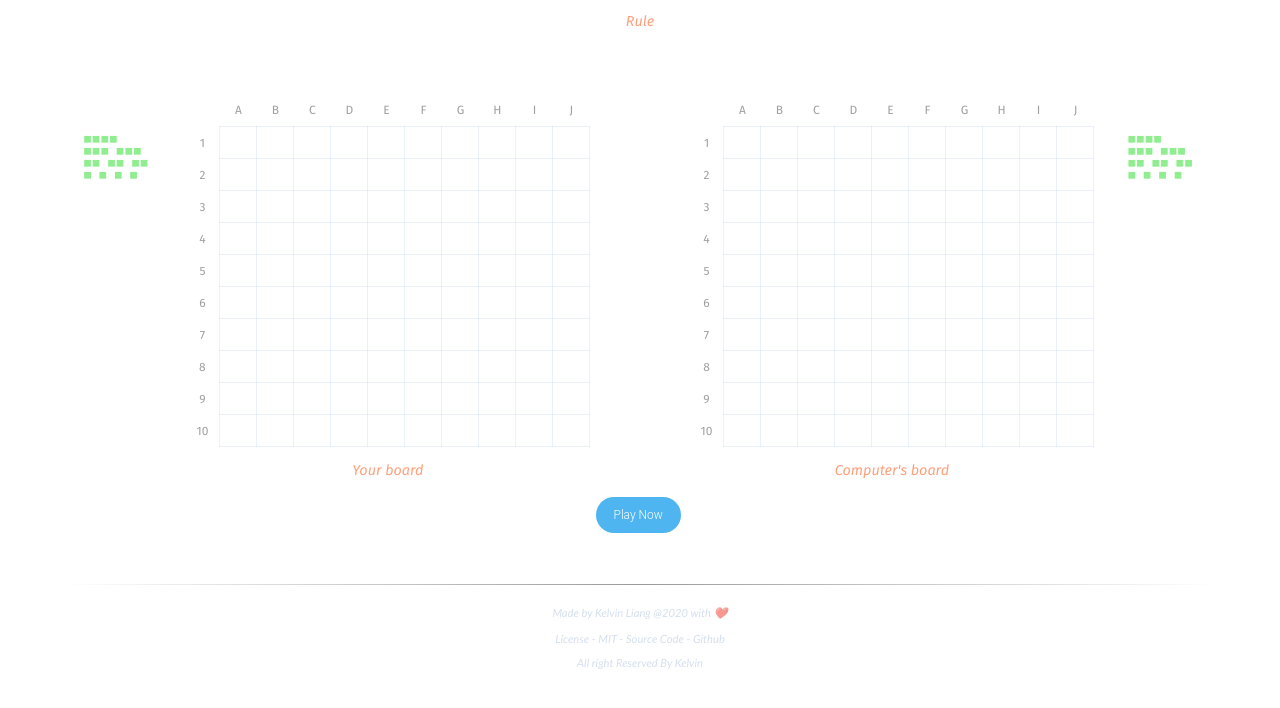
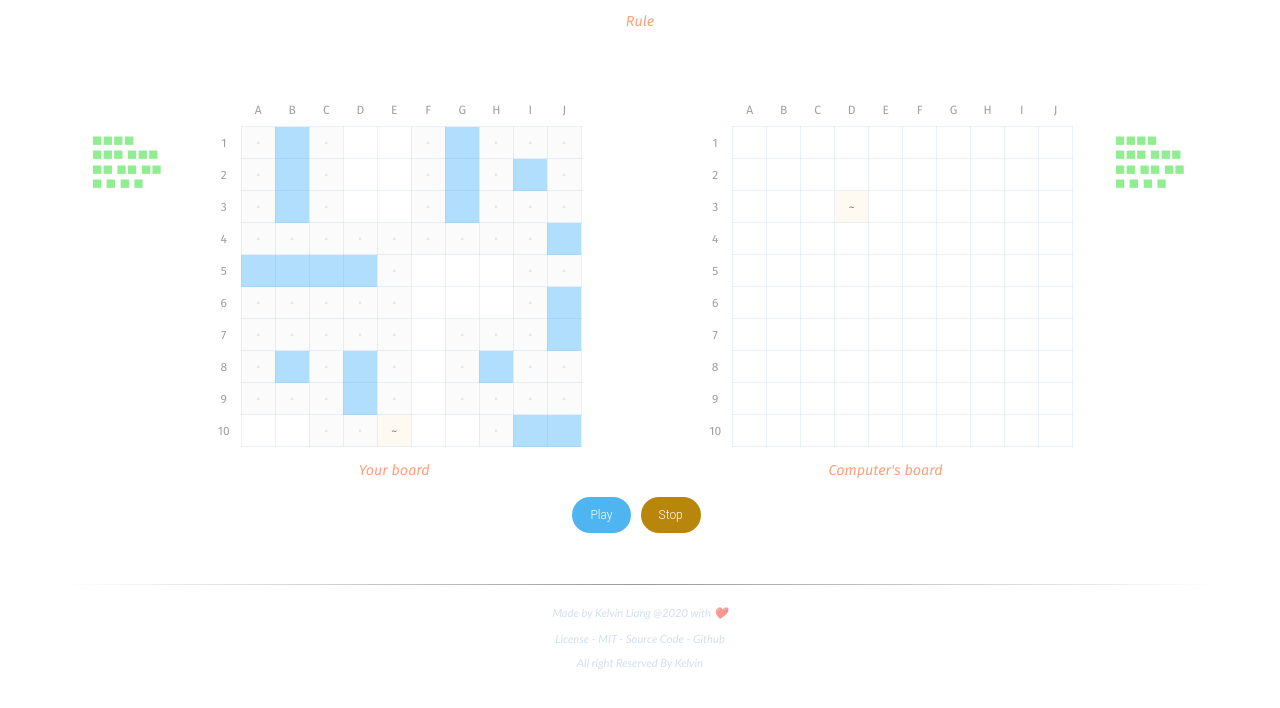
Before and after one commit to kelvin8773/odin-battle-ship, a website built with webpack: page dist/index.html in a window 1280 px wide. Shown: the part 78-786 px from the top of the page. Built offline with nearby package versions, Linux system fonts and the light colour scheme.

Commit message:
add render table and score in UI module

```diff
--- a/src/assets/js/game-board.js
+++ b/src/assets/js/game-board.js
@@ -1,7 +1,7 @@
 import _ from 'lodash';
 import Ship from './ship';
 
-const GameBoard = () => {
+const GameBoard = (type) => {
   const status = {
     fill: 2,
     around: 1,
@@ -76,14 +76,28 @@ const GameBoard = () => {
     }
   };
 
+  const findShip = (row, col) => {
+    for (const ship of ships) {
+      const mark = row + '+' + col;
+      const pos = ship.coordinates.findIndex(x => x === mark);
+      if (pos >= 0) return [ship, pos]
+    }
+  };
+
   const receiveAttack = (row, col) => {
     if (markers[row][col] === status.empty
       || markers[row][col] === status.around) {
       markers[row][col] = status.miss;
     } else if (markers[row][col] === status.fill) {
       markers[row][col] = status.hit;
+      const result = findShip(row, col);
+      if (result) {
+        const [ship, pos] = result;
+        ship.hit(pos);
+      }
     }
   };
+
 
   const isAllSunk = () => {
     let fillCount = 0;
@@ -95,6 +109,7 @@ const GameBoard = () => {
   };
 
   return {
+    type,
     status,
     markers,
     ships,
--- a/src/assets/js/ship.js
+++ b/src/assets/js/ship.js
@@ -23,13 +23,14 @@ const Ship = (type) => {
 
   const coordinates = new Array(length);
 
-  const setCoordinate = (pos, row, col) => { coordinates[pos] = [row, col]; };
+  const setCoordinate = (pos, row, col) => { coordinates[pos] = row + '+' + col; };
 
-  const hit = (pos) => { units[pos - 1] = status.hit; };
+  const hit = (pos) => { units[pos] = status.hit; };
 
   const isSunk = () => units.every((unit) => unit === status.hit);
 
   return {
+    status,
     length,
     coordinates,
     setCoordinate,
--- a/src/assets/stylesheet/style.scss
+++ b/src/assets/stylesheet/style.scss
@@ -42,7 +42,7 @@ hr {
 }
 
 span {
-  margin-right: 0.25rem;
+  margin-right: 0.2rem;
   color: lightgreen;
 }
 
@@ -59,8 +59,9 @@ th {
 
 td {
   border: 0.5px solid rgba(108, 161, 230, 0.15);
-  border-collapse: collapse;
-  width: 36px;
+  text-align: center;
+  // padding: 10px;
+  width: 32px;
   min-height: 18px;
 }
 
@@ -75,7 +76,49 @@ a:hover {
 }
 
 .game-score {
-  font-size: 0.65rem;
+  font-size: 0.8rem;
   min-width: 4.3rem;
   margin: 2.5rem 0.5rem 0.5rem 0.5rem;
 }
+
+.status-empty {
+  background-color: white;
+}
+
+
+.status-fill {
+  background-color: rgba(135, 206, 250, 0.658);
+}
+
+.status-around {
+  background-color: rgba(211, 211, 211, 0.1);
+}
+
+.status-around::after {
+  content: "•";
+  color: rgba(211, 211, 211, 0.5);
+}
+
+.status-miss {
+  background-color: rgba(255, 208, 122, 0.1);
+}
+
+.status-miss::after {
+  content: "~";
+}
+
+.status-hit {
+  background-color: rgba(240, 128, 128, 0.75);
+}
+
+.status-hit::after {
+  content: "✕";
+}
+
+.ship-hit {
+  color: rgba(240, 128, 128, 0.75);
+}
+
+.ship-normal {
+  color: lightgreen;
+}
--- a/src/index.js
+++ b/src/index.js
@@ -1,11 +1,48 @@
 import GameBoard from './assets/js/game-board';
+import Player from './assets/js/player';
+import UI from './ui';
 import './assets/stylesheet/style.scss';
 
 const Controller = (() => {
+  const human = Player();
+  const computer = Player();
+  const humanBoard = GameBoard('Human');
+  const computerBoard = GameBoard('Computer');
+
+  const runHuman = () => {
+    const { row, col } = human.getNextStep();
+    human.check(row, col);
+    computerBoard.receiveAttack(row, col);
+    UI.renderTable(computerBoard);
+    UI.renderScores(computerBoard);
+  };
+
+  const runComputer = () => {
+    const { row, col } = computer.getNextStep();
+    computer.check(row, col);
+    humanBoard.receiveAttack(row, col);
+    UI.renderTable(humanBoard);
+    UI.renderScores(humanBoard);
+  }
+
   const init = () => {
-    const myBoard = GameBoard();
-    myBoard.placeShips();
-    return true;
+    humanBoard.placeShips();
+    computerBoard.placeShips();
+
+    UI.renderTable(humanBoard);
+    UI.renderTable(computerBoard);
+
+    UI.renderScores(humanBoard);
+    UI.renderScores(computerBoard);
+
+    const humanGame = setInterval(runHuman, 1000 * 3);
+    const computerGame = setInterval(runComputer, 1000 * 3);
+
+    document.getElementById('stop-button').addEventListener('click', () => {
+      clearInterval(humanGame);
+      clearInterval(computerGame);
+    })
+
   };
 
   return {
--- /dev/null
+++ b/src/ui.js
@@ -0,0 +1,86 @@
+const UI = (() => {
+  const humanTable = document.getElementById('human-table');
+  const computerTable = document.getElementById('computer-table');
+  const humanScores = document.getElementById('human-scores');
+  const computerScores = document.getElementById('computer-scores');
+
+  const labelChars = [' ', 'A', 'B', 'C', 'D', 'E', 'F', 'G', 'H', 'I', 'J'];
+  const labelNumbers = [' ', '1', '2', '3', '4', '5', '6', '7', '8', '9', '10'];
+
+  const renderTable = board => {
+    const table = board.type === 'Human' ? humanTable : computerTable;
+    table.innerHTML = '';
+    for (let r = 0; r <= 10; r += 1) {
+      const row = document.createElement('tr');
+      for (let c = 0; c <= 10; c += 1) {
+        const block = (r === 0 || c === 0) ? document.createElement('th') : document.createElement('td');
+        if (r === 0) block.innerText = labelChars[c];
+        if (c === 0) block.innerText = labelNumbers[r];
+
+        if (r !== 0 && c !== 0) {
+          const status = board.markers[r - 1][c - 1];
+          switch (status) {
+            case board.status.fill:
+              if (board.type === 'Human')
+                block.className = 'status-fill';
+              break;
+            case board.status.around:
+              if (board.type === 'Human')
+                block.className = 'status-around';
+              break;
+            case board.status.miss:
+              block.className = 'status-miss';
+              break;
+            case board.status.hit:
+              block.className = 'status-hit';
+              break;
+            default:
+              block.className = 'status-empty';
+          }
+        }
+
+        row.appendChild(block);
+      }
+      table.appendChild(row);
+    }
+
+  };
+
+  const renderScores = board => {
+    const ships = board.ships;
+    const scores = board.type === 'Human' ? humanScores : computerScores;
+    scores.innerHTML = "";
+
+    let idx = 0;
+    for (let i = 0; i < 4; i += 1) {
+      const line = document.createElement('p');
+      for (let j = 0; j <= i; j += 1) {
+        const ship = document.createElement('span');
+        for (const unit of ships[idx].units) {
+          const block = document.createElement('small');
+          block.innerText = "◼";
+          switch (unit) {
+            case -1:
+              block.className = 'ship-hit';
+              break;
+            default:
+              block.className = 'ship-normal';
+          };
+          ship.appendChild(block);
+        }
+        idx = idx + 1;
+        line.appendChild(ship);
+      }
+      scores.appendChild(line);
+    }
+  }
+
+
+  return {
+    renderTable,
+    renderScores,
+  }
+
+})();
+
+export default UI;
--- a/test/modules/game-board.test.js
+++ b/test/modules/game-board.test.js
@@ -14,7 +14,7 @@ test('GameBoard ships & markers', () => {
   expect(board.markers.length).toBe(10);
   expect(board.ships[0].coordinates[0]).toBe(undefined);
   board.placeShips();
-  expect(board.ships[0].coordinates[0].length).toBe(2);
+  expect(board.ships[0].coordinates[0].length).toBe(3);
 });
 
 test('GameBoard receive Attack', () => {
--- a/test/modules/ship.test.js
+++ b/test/modules/ship.test.js
@@ -8,19 +8,19 @@ test('ship length', () => {
 test('ship coordinates', () => {
   const battleShip = Ship('battleship');
   battleShip.setCoordinate(0, 3, 4);
-  expect(battleShip.coordinates[0]).toStrictEqual([3, 4]);
+  expect(battleShip.coordinates[0]).toStrictEqual("3+4");
 });
 
 test('ship hit', () => {
   const otherShip = Ship('carrier');
-  otherShip.hit(1);
-  otherShip.hit(4);
+  otherShip.hit(0);
+  otherShip.hit(3);
   expect(otherShip.units[0]).toBe(-1);
   expect(otherShip.units[3]).toBe(-1);
 });
 
 test('ship isSunk', () => {
   const sinkShip = Ship('destroyer');
-  sinkShip.hit(1);
+  sinkShip.hit(0);
   expect(sinkShip.isSunk()).toBe(true);
 });
```
Also changed, not shown: dist/index.html.
